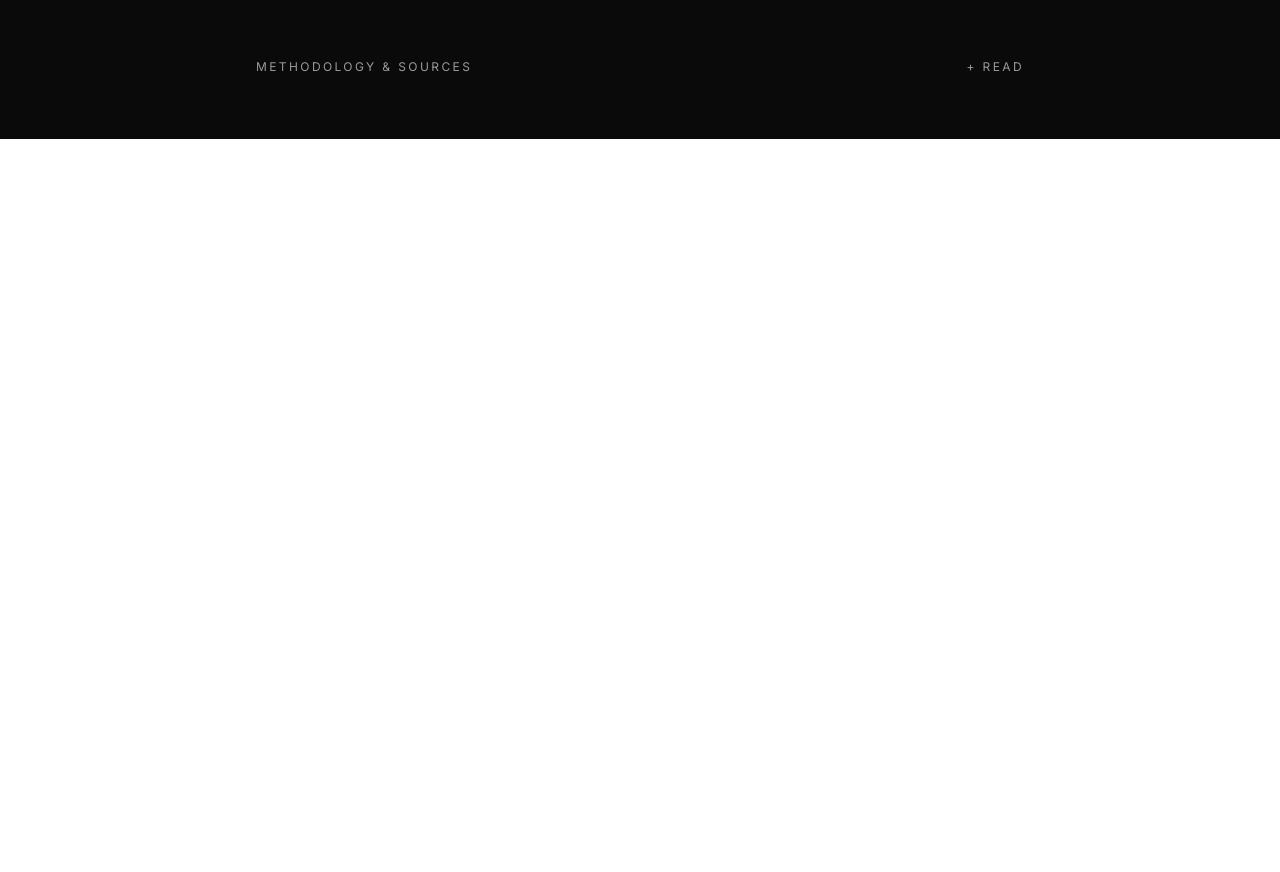
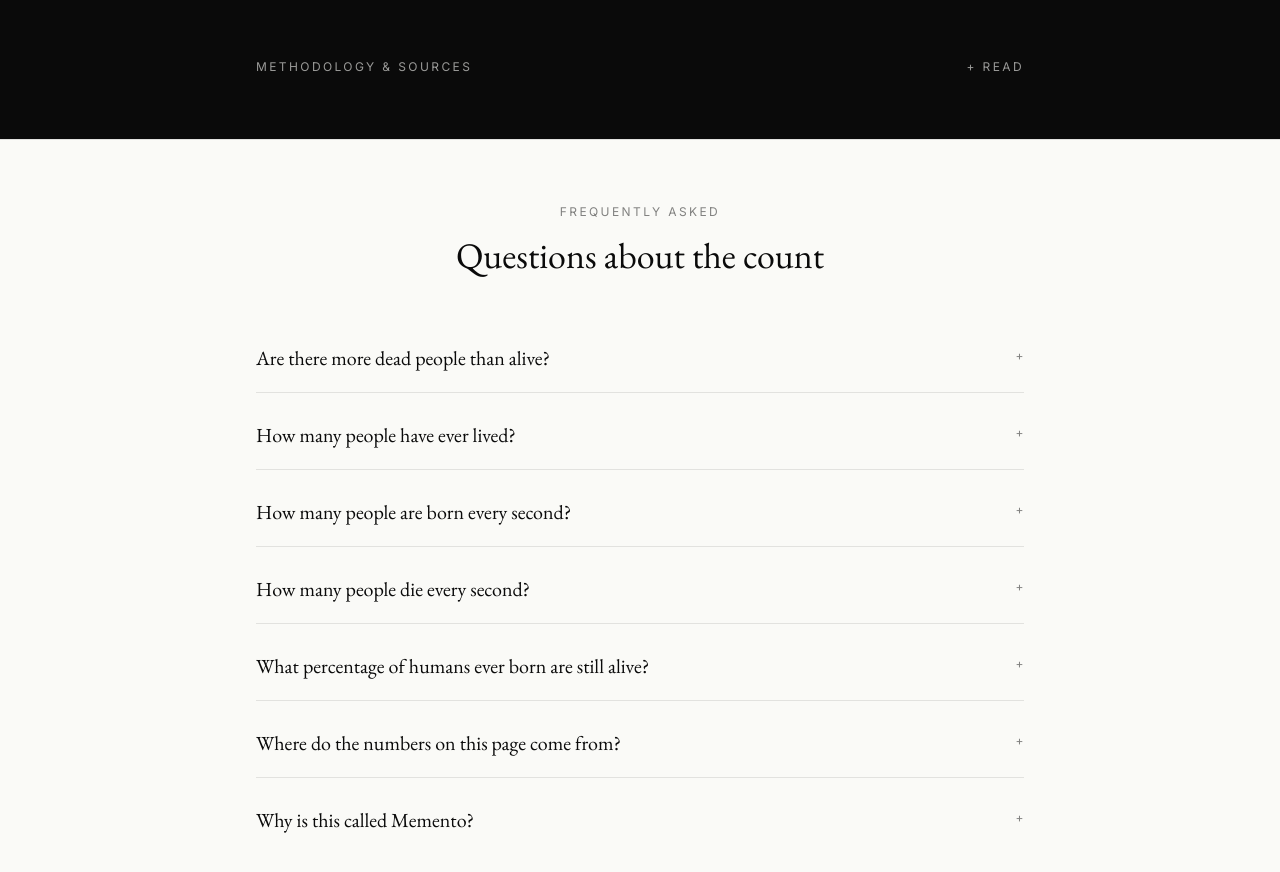
Before and after one commit to gustavoaragones-arch/memento-counter, a Next.js app: page / in a window 1280 px wide. Shown: the part 1320-2192 px from the top of the page. Before the commit the page ends 1459 px from the top, so only its background shows below. Built offline with nearby package versions, Linux system fonts and the light colour scheme.

Commit message:
Day 2b: FAQ section with FAQPage schema

```diff
--- a/src/app/page.tsx
+++ b/src/app/page.tsx
@@ -4,14 +4,18 @@ import { Hero } from "@/components/Hero";
 import { RatioBar } from "@/components/RatioBar";
 import { SessionCounter } from "@/components/SessionCounter";
 import { Methodology } from "@/components/Methodology";
+import { FAQ } from "@/components/FAQ";
+import { FAQSchema } from "@/components/FAQSchema";
 
 export default function Home() {
   return (
     <>
+      <FAQSchema />
       <Hero />
       <RatioBar />
       <SessionCounter />
       <Methodology />
+      <FAQ />
     </>
   );
 }
--- /dev/null
+++ b/src/components/FAQ.tsx
@@ -0,0 +1,55 @@
+"use client";
+
+import { useState } from "react";
+import { FAQ_ITEMS } from "@/lib/faq";
+
+export function FAQ() {
+  return (
+    <section className="border-t border-[#0A0A0A]/10 bg-[#FAFAF7] px-6 py-16 text-[#0A0A0A]">
+      <div className="mx-auto max-w-3xl">
+        <p className="text-center font-sans text-xs uppercase tracking-[0.2em] text-[#0A0A0A]/50">
+          Frequently asked
+        </p>
+        <h2 className="mt-4 text-center font-serif text-3xl sm:text-4xl">
+          Questions about the count
+        </h2>
+
+        <div className="mt-12 space-y-2">
+          {FAQ_ITEMS.map((item, i) => (
+            <FAQRow key={i} item={item} />
+          ))}
+        </div>
+      </div>
+    </section>
+  );
+}
+
+function FAQRow({ item }: { item: { question: string; answer: string } }) {
+  const [open, setOpen] = useState(false);
+
+  return (
+    <div className="border-b border-[#0A0A0A]/10 last:border-b-0">
+      <button
+        type="button"
+        onClick={() => setOpen((v) => !v)}
+        className="flex w-full items-start justify-between gap-6 py-5 text-left"
+        aria-expanded={open}
+      >
+        <span className="font-serif text-lg leading-snug sm:text-xl">
+          {item.question}
+        </span>
+        <span
+          className="mt-1 flex-shrink-0 font-sans text-xs uppercase tracking-wider text-[#0A0A0A]/50"
+          aria-hidden="true"
+        >
+          {open ? "—" : "+"}
+        </span>
+      </button>
+      {open && (
+        <p className="pb-6 font-sans text-base leading-relaxed text-[#0A0A0A]/80">
+          {item.answer}
+        </p>
+      )}
+    </div>
+  );
+}
--- /dev/null
+++ b/src/components/FAQSchema.tsx
@@ -0,0 +1,23 @@
+import { FAQ_ITEMS } from "@/lib/faq";
+
+export function FAQSchema() {
+  const jsonLd = {
+    "@context": "https://schema.org",
+    "@type": "FAQPage",
+    mainEntity: FAQ_ITEMS.map((item) => ({
+      "@type": "Question",
+      name: item.question,
+      acceptedAnswer: {
+        "@type": "Answer",
+        text: item.answer,
+      },
+    })),
+  };
+
+  return (
+    <script
+      type="application/ld+json"
+      dangerouslySetInnerHTML={{ __html: JSON.stringify(jsonLd) }}
+    />
+  );
+}
--- /dev/null
+++ b/src/lib/faq.ts
@@ -0,0 +1,42 @@
+export interface FAQItem {
+  question: string;
+  answer: string;
+}
+
+export const FAQ_ITEMS: FAQItem[] = [
+  {
+    question: "Are there more dead people than alive?",
+    answer:
+      "Yes. Approximately 93% of all humans who have ever lived are now deceased. Of the roughly 117 billion people ever born, only about 8.1 billion are currently alive. That means for every person walking the Earth today, there are about 13 people who have lived before and died.",
+  },
+  {
+    question: "How many people have ever lived?",
+    answer:
+      "Demographers at the Population Reference Bureau estimate that approximately 117 billion humans have ever been born, counting from roughly 50,000 BCE to today. This is a midpoint estimate — models produce totals ranging from about 100 billion to 125 billion depending on assumptions about prehistoric populations.",
+  },
+  {
+    question: "How many people are born every second?",
+    answer:
+      "Globally, about 4.3 humans are born every second, according to the United Nations World Population Prospects. That works out to roughly 258 per minute, 15,500 per hour, and about 385 million births per year worldwide.",
+  },
+  {
+    question: "How many people die every second?",
+    answer:
+      "Globally, about 2.0 humans die every second. That is roughly 120 per minute, 7,200 per hour, and about 63 million deaths per year. Because birth rates exceed death rates, the global living population continues to grow, but the cumulative total of humans ever deceased also grows every second.",
+  },
+  {
+    question: "What percentage of humans ever born are still alive?",
+    answer:
+      "About 7%. Roughly 8.1 billion out of 117 billion total humans ever born are alive today. Another way to say it: 1 in every 14 humans who ever lived is alive right now. This is a far larger share than many people assume — most of human history was spent at much lower population densities.",
+  },
+  {
+    question: "Where do the numbers on this page come from?",
+    answer:
+      "The baseline cumulative totals come from the Population Reference Bureau's 2024 estimate. The live per-second birth and death rates come from the United Nations Department of Economic and Social Affairs, Population Division, World Population Prospects 2024. The counter math is deterministic: it reads the current time, computes seconds elapsed since a fixed baseline, and adds the expected births and deaths. See the methodology section on the homepage for the exact values.",
+  },
+  {
+    question: "Why is this called Memento?",
+    answer:
+      "The name refers to memento mori — Latin for 'remember that you must die,' a centuries-old philosophical and artistic tradition of reflecting on mortality. This tool is meant in that spirit: a quiet, factual acknowledgment of the scale of human life and death, not a shock tactic.",
+  },
+];
```
